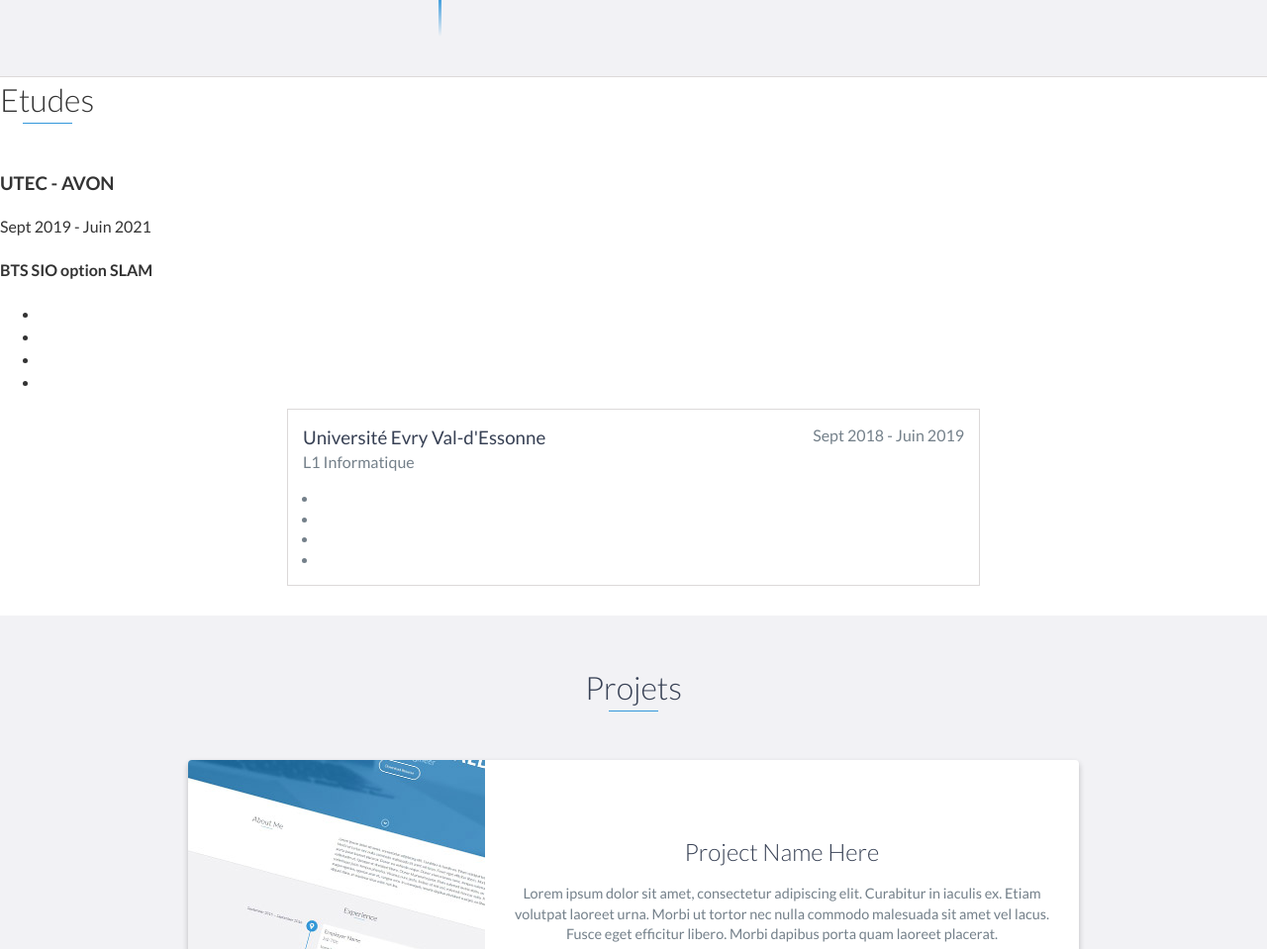
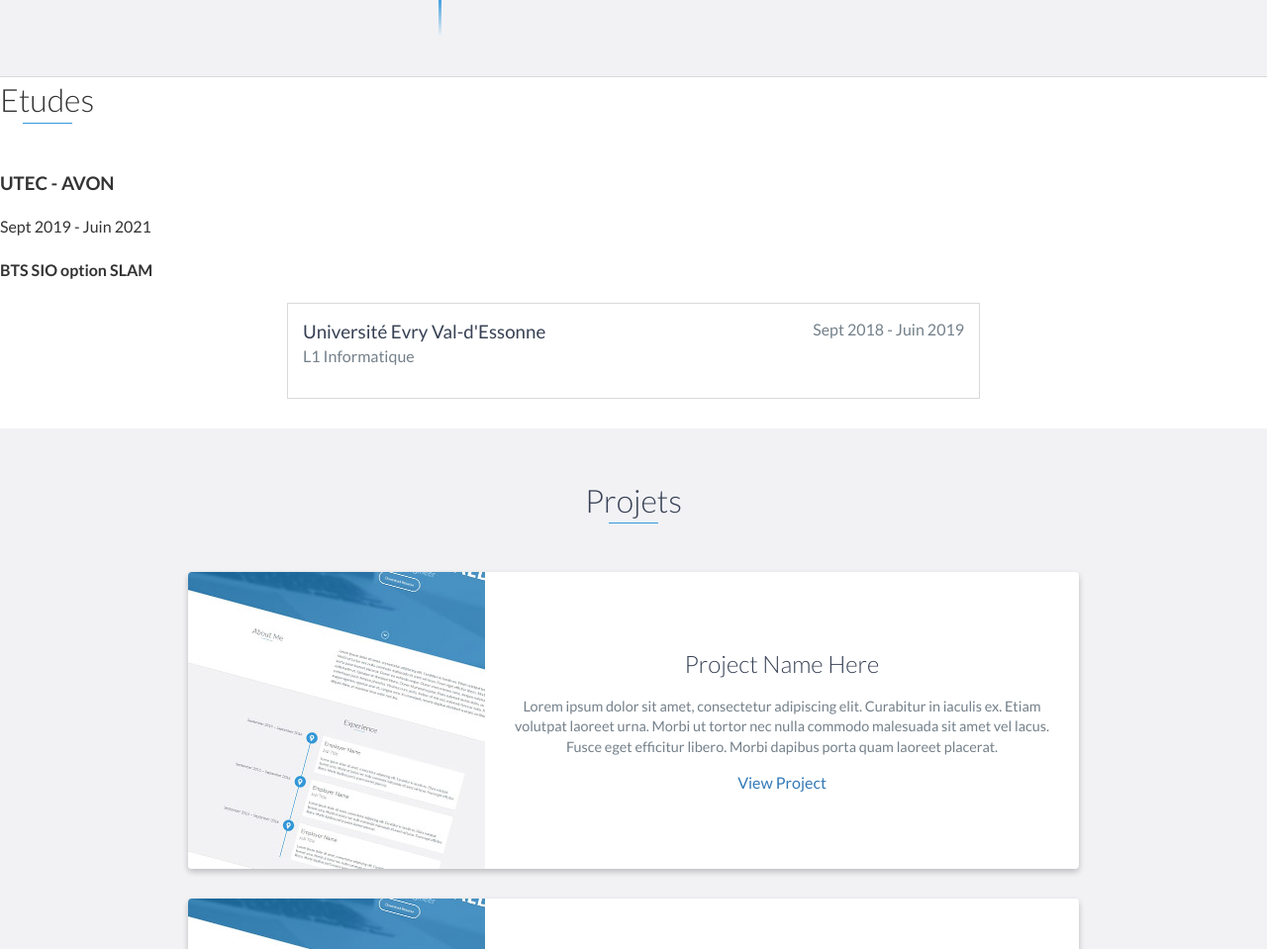
Before and after one commit to Siafall/portfolio, a website: page index.html in a window 1280 px wide. Shown: the part 1841-2800 px from the top of the page at 99% size. Drawn offline with nearby package versions, Linux system fonts and the light colour scheme.

Commit message:
Portfolio

```diff
--- a/index.html
+++ b/index.html
@@ -50,7 +50,7 @@
         <div id="lead-content">
             <h1>Faysel MENAN</h1>
             <h2>Développeur</h2>
-            <a href="#" class="btn-rounded-white">Télécharger un C.V.</a>
+            <a href="#" class="btn-rounded-white">Télécharger mon C.V.</a>
         </div>
         <!-- End #lead-content -->
 
@@ -113,18 +113,12 @@
     </div>
     <!-- End #experience -->
 
-    <div id="etudes">
+    <div id="education-block">
         <h2 class="heading">Etudes</h2>
         <div class="etudes-block">
             <h3>UTEC - AVON</h3>
             <span class="education-date">Sept 2019 - Juin 2021</span>
             <h4>BTS SIO option SLAM</h4>
-			<ul>
-				<li></>
-				<li></>
-				<li></>
-				<li></>
-			</ul>
         </div>
         <!-- End .education-block -->
 
@@ -133,11 +127,7 @@
             <span class="education-date">Sept 2018 - Juin 2019</span>
             <h4>L1 Informatique</h4>
 			<ul>
-				<li></>
-				<li></>
-				<li></>
-				<li></>
-			</ul>
+
         </div>
         <!-- End .education-block -->
     </div>
@@ -183,7 +173,7 @@
     </div>
     <!-- End #projects -->
 
-    <div id="competences">
+    <div id="skills">
         <h2 class="heading">Compétences</h2>
         <ul>
             <li>Python</li>
```
